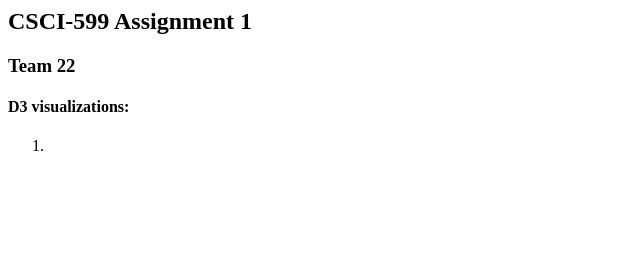
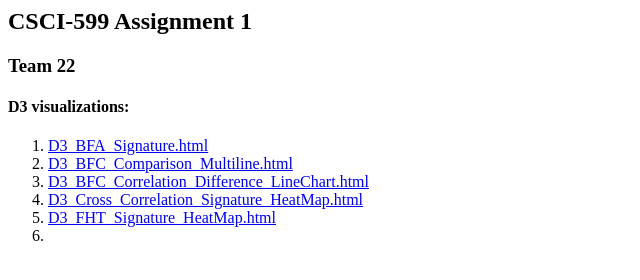
Before and after one commit to harshfatepuria/harshfatepuria.github.io, a plain HTML site: page index.html in a window 1280 px wide. Shown: the whole page, without its empty margins (0-640 px from the left). Drawn offline with Linux system fonts and the light colour scheme.

Commit message:
index changes

```diff
--- a/index.html
+++ b/index.html
@@ -4,6 +4,19 @@
 <h4>D3 visualizations:</h4>
 
 <ol>
+
+<li><a href="D3_BFA_Signature.html" target="_blank">D3_BFA_Signature.html</a></li>
+
+<li><a href="D3_BFC_Comparison_Multiline.html" target="_blank">D3_BFC_Comparison_Multiline.html</a></li>
+
+<li><a href="D3_BFC_Correlation_Difference_LineChart.html" target="_blank">D3_BFC_Correlation_Difference_LineChart.html</a></li>
+
+<li><a href="D3_Cross_Correlation_Signature_HeatMap.html" target="_blank">D3_Cross_Correlation_Signature_HeatMap.html</a></li>
+
+<li><a href="D3_FHT_Signature_HeatMap.html" target="_blank">D3_FHT_Signature_HeatMap.html</a></li>
+
+
+
 <li></li>
 </ol>
 </html>
```
